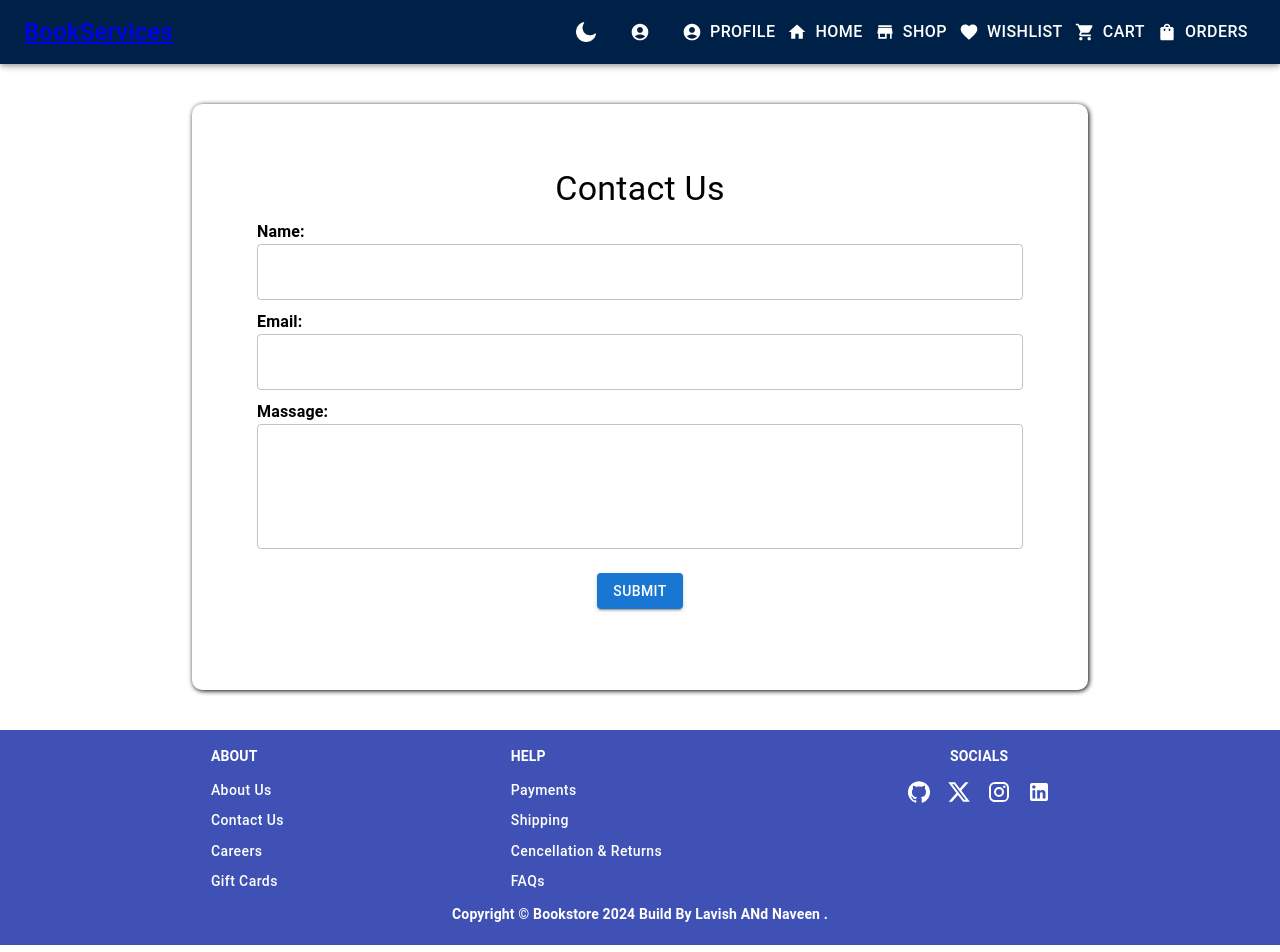
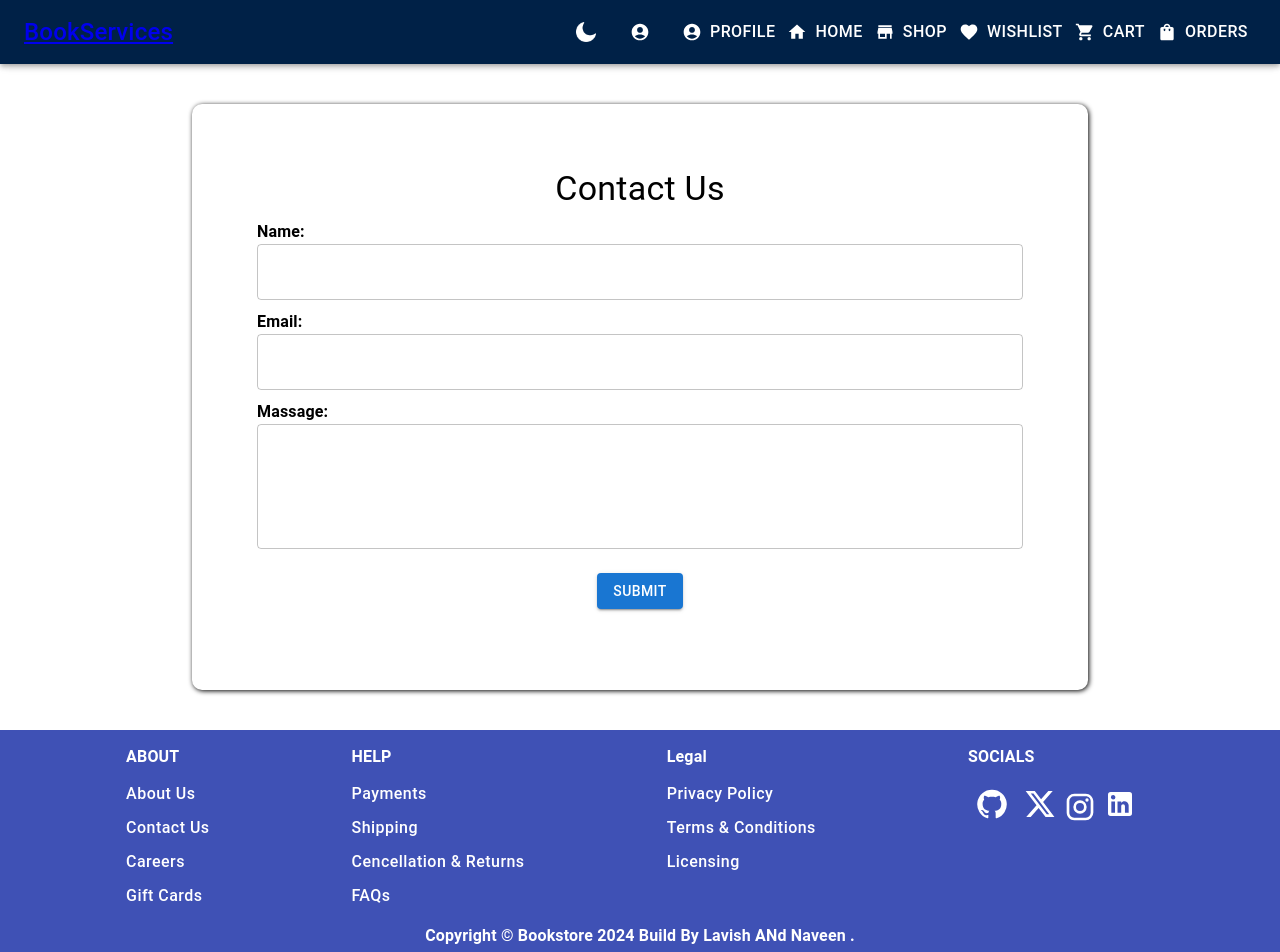
Before and after one commit to mishra-naveen-dev/ebook-store, a React (Create React App) app: page /contact in a window 1280 px wide. Shown: the top 952 px of the page. Built offline with nearby package versions, Linux system fonts and the light colour scheme.

Commit message:
Modified and New File

```diff
--- a/src/components/Footer/Footer.css
+++ b/src/components/Footer/Footer.css
@@ -15,6 +15,7 @@
 
 .Text{
   color:white;
+  font-size: 1rem !important;
   font-weight: bold !important;
   margin-bottom: 5px !important;
 }
@@ -25,6 +26,7 @@
 .FooterBtn{
     justify-content: flex-start !important;
     color: white !important;
+    font-size: 1rem !important;
     text-transform: capitalize !important;
     transition: .5s ease ;
     padding: 6px 0px 0px  0px !important;
@@ -36,6 +38,9 @@
     color:#FFD700 !important;
     transform: scale(1.15);
 
+}
+.IconButton{
+  font-size: 2rem !important;
 }
 .IconButton:hover{
     color:#FFD700 !important;
--- a/src/components/Footer/Footer.jsx
+++ b/src/components/Footer/Footer.jsx
@@ -1,37 +1,48 @@
 import React from "react";
 import { Typography, Container, Grid } from "@material-ui/core";
-// import { makeStyles } from "@material-ui/core/style";
-import { Help, About, Socials } from "./FooterContent";
+import { Help, About, Socials, Legal } from "./FooterContent";
 import "./Footer.css";
+import { FooterStyles as Styles } from './Styles.js';
 
 
+const useStyles = Styles;
 function Footer() {
+    const classes = useStyles();
 
     return (<>
-        <footer className='Footer' >
+        <footer className={classes.Footer} >
 
             <Grid container justifyContent="space-evenly" spacing={4}>
 
                 <Grid item textAlign="center"   >
-                    <Typography variant="body2" className="Text" >
+                    <Typography variant="body2" className={classes.Text} >
                         {"ABOUT"}
                     </Typography>
 
                     <About />
                 </Grid>
 
-                <Grid item textAlign="center" sx={{ mr: 4 }} className='MarginRight'>
-                    <Typography variant="body2" className="Text">
+                <Grid item textAlign="center" sx={{ mr: 4 }} >
+                    <Typography variant="body2" className={classes.Text}>
                         {"HELP"}
                     </Typography>
 
                     <Help />
                 </Grid>
 
-                <Grid item textAlign="center" sx={{ mr: 4 }} className='MarginRight' >
+                <Grid item textAlign="center" sx={{ mr: 4 }} className={classes.MarginRight}>
+                    <Typography variant="body2" className={classes.Text}>
+                        {"Legal"}
+                    </Typography>
+
+                    <Legal />
+                </Grid>
+
+                <Grid item textAlign="center" sx={{ mr: 4 }} className={classes.MarginRight} >
                     <Typography
                         variant="body2"
-                        className="Text Social"
+                        className={classes.Text}
+                        sx={{ textAlign: 'center !important' }}
                     >
                         {"SOCIALS"}
                     </Typography>
@@ -44,8 +55,8 @@ function Footer() {
 
 
 
-            <Container sx={{ mt: 3 }} className='MarginTop' >
-                <Typography variant="body2" className="Text" align="center" >
+            <Container sx={{ mt: 3 }} className={classes.MarginTop} >
+                <Typography variant="body2" className={classes.Text} align="center" >
                     {"Copyright © "}
                     Bookstore {new Date().getFullYear()}
                     {" Build By Lavish ANd Naveen ."}
--- a/src/components/Footer/FooterContent.jsx
+++ b/src/components/Footer/FooterContent.jsx
@@ -7,16 +7,20 @@ import GitHubIcon from '@mui/icons-material/GitHub';
 import InstagramIcon from '@mui/icons-material/Instagram';
 import XIcon from '@mui/icons-material/X';
 import LinkedInIcon from '@mui/icons-material/LinkedIn';
-import './Footer.css'
+import { AboutStyle as Styles } from './Styles.js';
+import './Footer.css';
+
+const useStyles = Styles;
 
 export const Help = () => {
+    const classes = useStyles();
     return (
         <>
             <Grid container direction="column" justifyContent="flex-start" alignItems="flex-start">
-                <Button className='FooterBtn' component={Link} to="/">Payments</Button>
-                <Button className='FooterBtn' component={Link} to="/">Shipping</Button>
-                <Button className='FooterBtn' component={Link} to="/">Cencellation & Returns</Button>
-                <Button className='FooterBtn' component={Link} to="/">FAQs</Button>
+                <Button className={classes.FooterBtn} component={Link} to="/">Payments</Button>
+                <Button className={classes.FooterBtn} component={Link} to="/">Shipping</Button>
+                <Button className={classes.FooterBtn} component={Link} to="/">Cencellation & Returns</Button>
+                <Button className={classes.FooterBtn} component={Link} to="/">FAQs</Button>
 
             </Grid>
         </>
@@ -24,36 +28,55 @@ export const Help = () => {
 }
 
 export const About = () => {
+    const classes = useStyles();
     return (
         <>
             <Grid container direction="column" justifyContent="flex-start" t alignItems="flex-start">
-                <Button className='FooterBtn' color="inherit" component={Link} to="/about">About us</Button>
-                <Button className='FooterBtn' color="inherit" component={Link} to="/contact">Contact us</Button>
-                <Button className='FooterBtn' color="inherit" component={Link} to="/">Careers</Button>
-                <Button className='FooterBtn' color="inherit" component={Link} to="/">Gift Cards</Button>
+                <Button className={classes.FooterBtn} color="inherit" component={Link} to="/about">About us</Button>
+                <Button className={classes.FooterBtn} color="inherit" component={Link} to="/contact">Contact us</Button>
+                <Button className={classes.FooterBtn} color="inherit" component={Link} to="/">Careers</Button>
+                <Button className={classes.FooterBtn} color="inherit" component={Link} to="/">Gift Cards</Button>
             </Grid>
         </>
     )
 }
 
+
+
+export const Legal = () => {
+    const classes = useStyles();
+    return (
+        <>
+            <Grid container direction="column" justifyContent="flex-start" t alignItems="flex-start">
+                <Button className={classes.FooterBtn} color="inherit" component={Link} to="/">Privacy Policy</Button>
+                <Button className={classes.FooterBtn} color="inherit" component={Link} to="/">Terms & Conditions</Button>
+                <Button className={classes.FooterBtn} color="inherit" component={Link} to="/">Licensing</Button>
+            </Grid>
+        </>
+    )
+}
+
+
+
 export const Socials = () => {
+    const classes = useStyles();
     return (
         <>
             <Grid container direction="row" justifyContent="flex-start" >
                 <IconButton aria-label="about" component={Link} to='/#' >
-                    < GitHubIcon className='IconButton' sx={{ color: 'white' }} />
+                    < GitHubIcon className={classes.IconButton} sx={{ color: 'white' }} />
                 </IconButton>
 
                 <IconButton aria-label="about" component={Link} to='/#' >
-                    < XIcon className='IconButton' sx={{ color: 'white' }} />
+                    < XIcon className={classes.IconButton} sx={{ color: 'white' }} />
                 </IconButton>
 
-                <IconButton className='IconButton' aria-label="about" component={Link} to='/#' >
-                    < InstagramIcon className='IconButton' sx={{ color: 'white' }} />
+                <IconButton className={classes.IconButton} aria-label="about" component={Link} to='/#' >
+                    < InstagramIcon className={classes.IconButton} sx={{ color: 'white' }} />
                 </IconButton>
 
                 <IconButton aria-label="about" component={Link} to='/#'>
-                    < LinkedInIcon className='IconButton' sx={{ color: 'white' }} />
+                    < LinkedInIcon className={classes.IconButton} sx={{ color: 'white' }} />
                 </IconButton>
             </Grid >
         </>
--- /dev/null
+++ b/src/components/Footer/Styles.js
@@ -0,0 +1,57 @@
+import { makeStyles } from "@material-ui/core/styles";
+
+//Footer Style Sheet
+export const FooterStyles = makeStyles((theme) => ({
+    Footer: {
+        padding: '1rem',
+        maxWidth: '100vw',
+        position: 'relative',
+        left: '0',
+        right: '0',
+        bottom: '0',
+        display: 'flex',
+        alignItems: 'center',
+        justifyContent: "center",
+        flexDirection: "column",
+        fontSize: " medium !important",
+        backgroundColor: '#3f51b5',
+    },
+    Text: {
+        color: 'white',
+        fontSize: '1rem !important',
+        fontWeight: 'bold !important',
+        marginBottom: '5px !important',
+    },
+    MarginTop: {
+        marginTop: '15px !important',
+    },
+    MarginRight: {
+        marginRight: '10px !important',
+    }
+
+}));
+
+
+// Footer Content Style
+export const AboutStyle = makeStyles((theme)=>({
+    FooterBtn:{
+        justifyContent: 'flex-start !important',
+        color: 'white !important',
+        fontSize: '1rem !important',
+        textTransform: 'capitalize !important',
+        transition:' .5s ease' ,
+        padding: '6px 0px 0px 0px !important ',
+        '&:hover ':{
+        textDecoration: 'underline !important',
+        color:'#FFD700 !important',
+        transform: 'scale(1.15)',
+    }
+},
+IconButton:{
+    fontSize:' 2rem !important',
+    padding: '6px 0px 0px 0px !important ',
+    '&:hover':{
+      color:'#FFD700 !important',
+      transform: 'scale(1.15)',
+  }}
+}))
```
